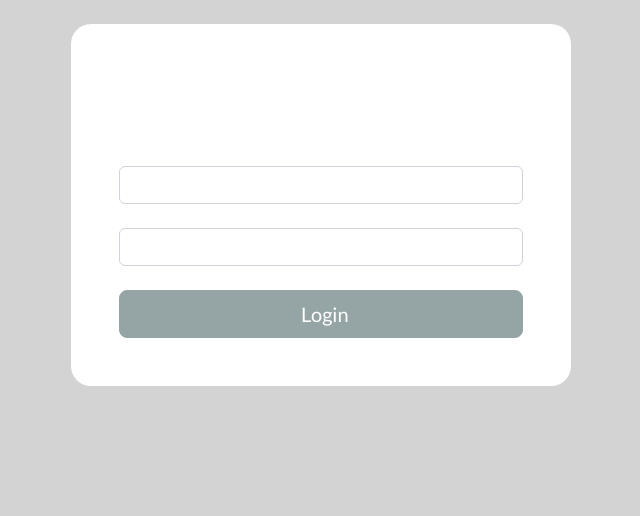
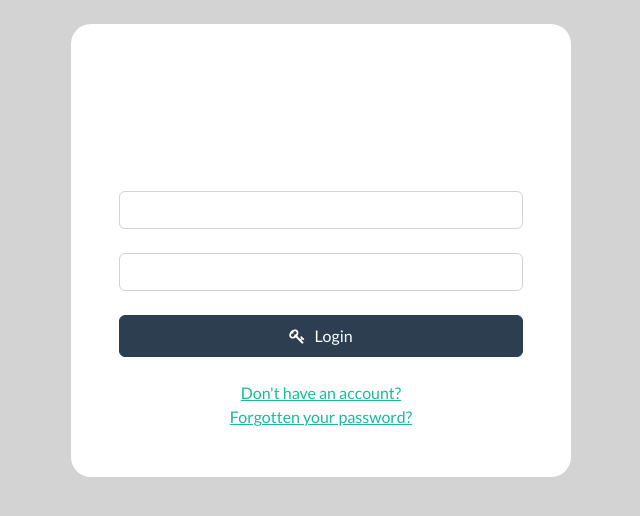
Before and after one commit to Nicolae77/Django-Ecommerce, a Django app: page /account/my-login in a window 1280 px wide. Shown: the part 72-588 px from the top of the page, without its empty margins (319-959 px from the left). Run offline with Django 4.2, Linux system fonts and the light colour scheme; data comes from the database, SQL or seed files in the repository; some libraries are stand-ins or nearby versions.

Commit message:
User Interface(UI) styling

```diff
--- a/account/templates/account/my-login.html
+++ b/account/templates/account/my-login.html
@@ -24,8 +24,8 @@
     <div class="container bg-white shadow-md p-5 form-layout">
 
         <h3>Login to your account</h3>
-
-        <br>
+         <hr>
+         <br>
 
         <form method="POST" autocomplete="off">
 
@@ -38,8 +38,15 @@
 
             <br>
 
-            <button type="submit" class="btn btn-secondary btn-lg w-100 btn-block p-2"> &nbsp; Login</button>
+            <button type="submit" class="btn btn-primary navbar-btn text-white w-100 p-2"> <i class="fa fa-key" aria-hidden="true"></i> &nbsp; Login</button>
+              <br> <br>
+            <div class="text-center">
+                <a href="{% url 'register' %}"> Don't have an account?</a>
 
+            <br>
+
+            <a href="{% url 'my-login' %}"> Forgotten your password?</a>
+            </div>
 
         </form>
 
```
Also changed, not shown: account/templates/account/registration/register.html (+7 -2 lines).
